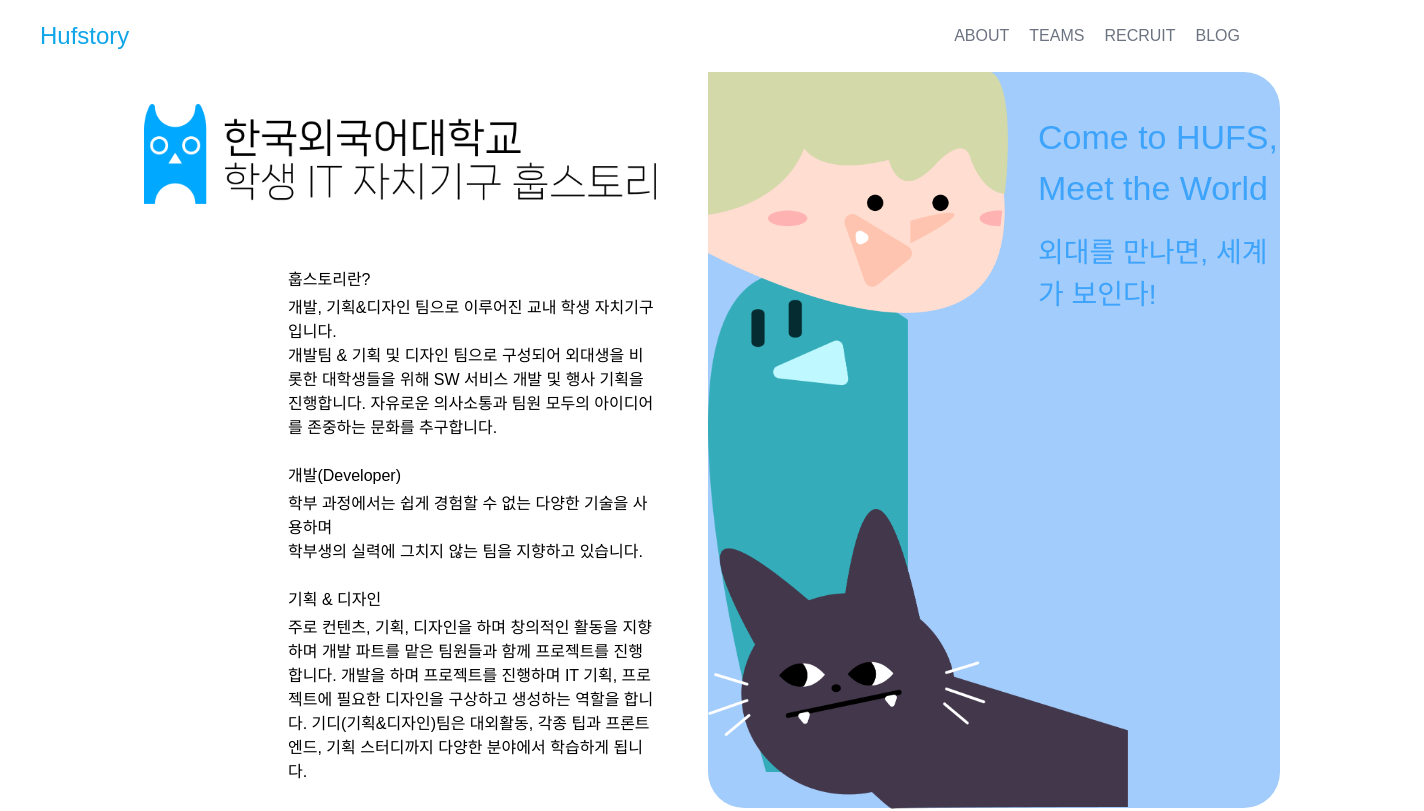
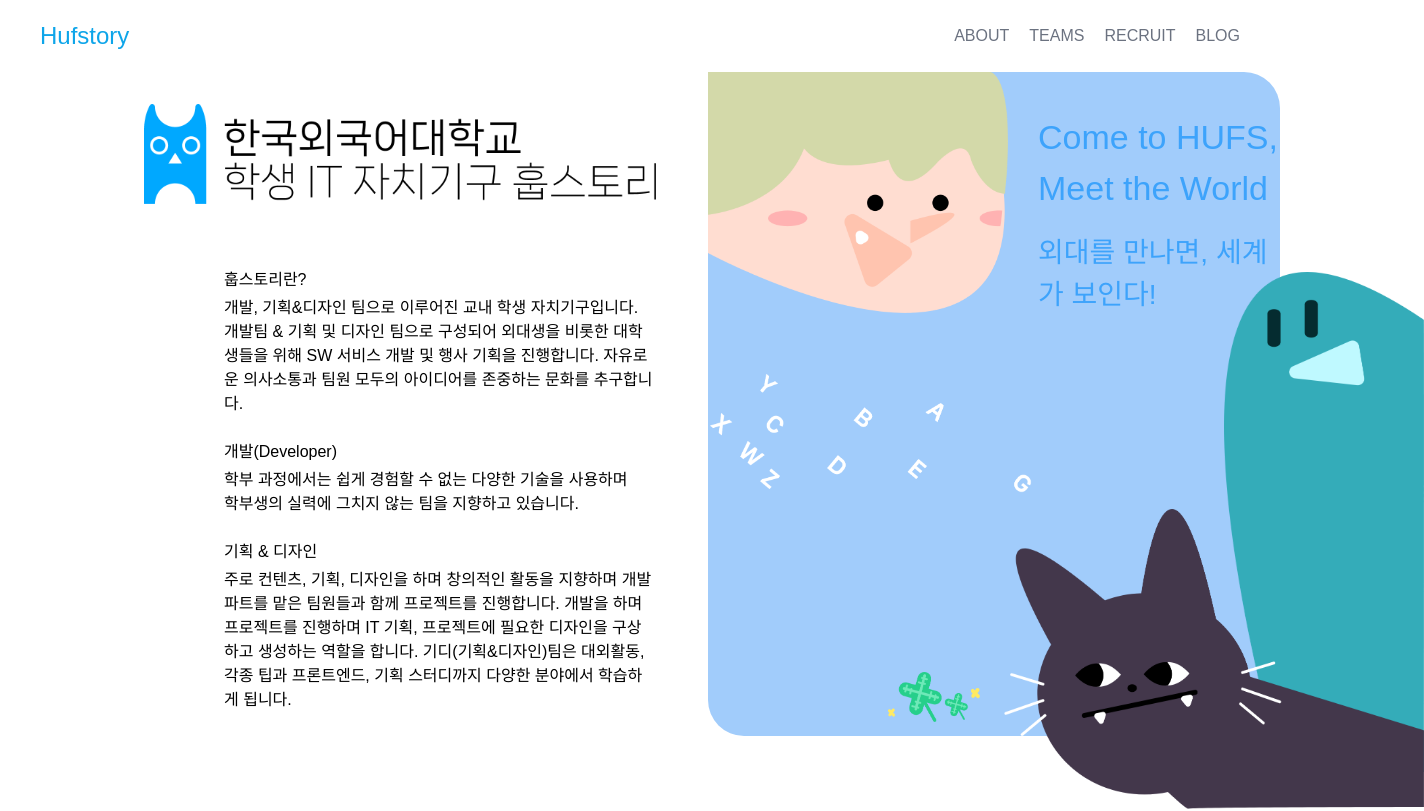
Before and after one commit to hufstory/HUFSTORY_WEB_FrontEnd, a React (Create React App) app in the folder hufstory/: page / in a window 1280 px wide. Shown: the top 811 px of the page, 1424 px wide, since content can reach past the window. Built offline with nearby package versions, Linux system fonts and the light colour scheme; a web font is replaced by a local one.

Commit message:
Docs: MainPage

```diff
--- a/hufstory/src/pages/Main/RealMain.tsx
+++ b/hufstory/src/pages/Main/RealMain.tsx
@@ -1,12 +1,14 @@
 import React from "react"
 import Header from "../../components/Header"
-import Footer from "../../components/Footer"
+import MainFooter from "../../components/MainFooter"
 
 import titleLogo from "../../static/images/logo/titleLogo.png"
 import titleLogo2 from "../../static/images/logo/titleLogo2.png"
 import cat from "../../static/images/assets/cat.png"
 import greenMonster from "../../static/images/assets/greenMonster.png"
 import child from "../../static/images/assets/child.png"
+import clover from "../../static/images/assets/clover.png"
+import alphabet from "../../static/images/assets/alphabet.png"
 
 const RealMain = () => {
   return (
@@ -16,31 +18,38 @@
       <div className="flex max-w-full h-full ml-36 mx-auto md:flex-row mb-20 font-nanumLight">
         <div className="block mt-8 w-[32rem] mr-[52px]">
           <img
-            className="block h-[100px] mb-16"
+            className="block h-[100px] mb-16 animate-appear"
             src={titleLogo2}
             alt="title2"
           ></img>
+          {/* 타이틀 로고 주석 처리
+          <img
+            className="block h-[110px] hover:{titleLogo2} mb-16 animate-appear"
+            src={titleLogo}
+            alt="title"
+          ></img>
+          */}
           <div className="w-[32rem]">
-            <h2 className="font-nanumRegular ml-36 text-base">훕스토리란?</h2>
-            <p className="mt-1 mb-6 ml-36">
-              개발, 기획&디자인 팀으로 이루어진 교내 학생 자치기구입니다.{" "}
+            <h2 className="font-nanumRegular ml-20 text-base">훕스토리란?</h2>
+            <p className="mt-1 mb-6 ml-20">
+              개발, 기획&디자인 팀으로 이루어진 교내 학생 자치기구입니다.
               <br></br>
               개발팀 & 기획 및 디자인 팀으로 구성되어 외대생을 비롯한 대학생들을
               위해 SW 서비스 개발 및 행사 기획을 진행합니다. 자유로운 의사소통과
               팀원 모두의 아이디어를 존중하는 문화를 추구합니다.
             </p>
 
-            <h2 className="font-nanumRegular ml-36 text-base">
+            <h2 className="font-nanumRegular ml-20 text-base">
               개발(Developer)
             </h2>
-            <p className="mt-1 mb-6 ml-36">
+            <p className="mt-1 mb-6 ml-20">
               학부 과정에서는 쉽게 경험할 수 없는 다양한 기술을 사용하며{" "}
               <br></br>
               학부생의 실력에 그치지 않는 팀을 지향하고 있습니다.
             </p>
 
-            <h2 className="font-nanumRegular ml-36 text-base">기획 & 디자인</h2>
-            <p className="mt-1 mb-6 ml-36">
+            <h2 className="font-nanumRegular ml-20 text-base">기획 & 디자인</h2>
+            <p className="mt-1 mb-6 ml-20">
               주로 컨텐츠, 기획, 디자인을 하며 창의적인 활동을 지향하며 개발
               파트를 맡은 팀원들과 함께 프로젝트를 진행합니다. 개발을 하며
               프로젝트를 진행하며 IT 기획, 프로젝트에 필요한 디자인을 구상하고
@@ -51,11 +60,11 @@
         </div>
 
         <div className="relative w-full bg-represent-color rounded-[36px]">
-          <p className="absolute z-40 left-[330px] mt-10 text-title-color text-[34px] font-nanumRegular animate-titleMove animation-delay-300">
+          <p className="absolute z-40 left-[330px] mt-10 text-title-color text-[34px] font-nanumRegular animate-titleMove">
             Come to HUFS,<br></br>Meet the World
           </p>
 
-          <p className="absolute z-40 left-[330px] mt-40 text-title-color text-[28px] font-nanumLight animate-titleMove animation-delay-300">
+          <p className="absolute z-40 left-[330px] mt-40 text-title-color text-[28px] font-nanumLight animate-titleMove">
             외대를 만나면, 세계가 보인다!
           </p>
           <img
@@ -64,19 +73,29 @@
             alt="child"
           ></img>
           <img
-            className="absolute z-30 top-[437px] left-[297px] w-[420px] h-[300px] animate-catMove"
+            className="absolute z-30 top-[437px] left-[296px] w-[420px] h-[300px] animate-catMove"
             src={cat}
             alt="cat"
           ></img>
           <img
-            className="absolute z-20 top-[200px] left-[517px] w-[200px] h-[500px] animate-greenMove"
+            className="absolute z-20 top-[200px] left-[516px] w-[200px] h-[500px] animate-greenMove"
             src={greenMonster}
             alt="greenMonster"
+          ></img>
+          <img
+            className="absolute z-20 w-[400px] top-[300px] animate-alphabetMove"
+            src={alphabet}
+            alt="alphabet"
+          ></img>
+          <img
+            className="absolute z-20 h-[50px] top-[600px] left-[180px] animate-cloverAppear"
+            src={clover}
+            alt="clover"
           ></img>
         </div>
       </div>
 
-      <Footer />
+      <MainFooter />
     </div>
   )
 }
```
